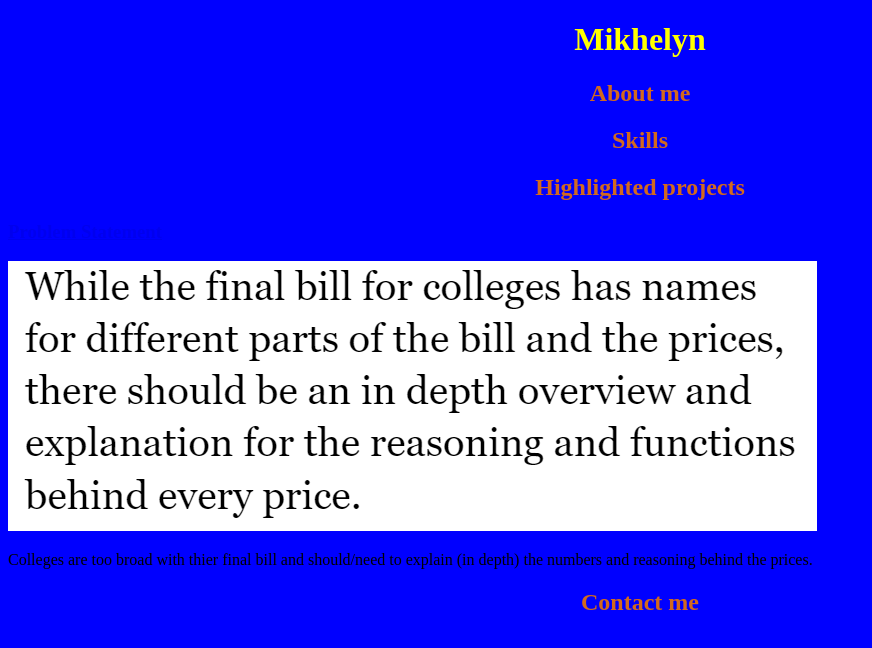
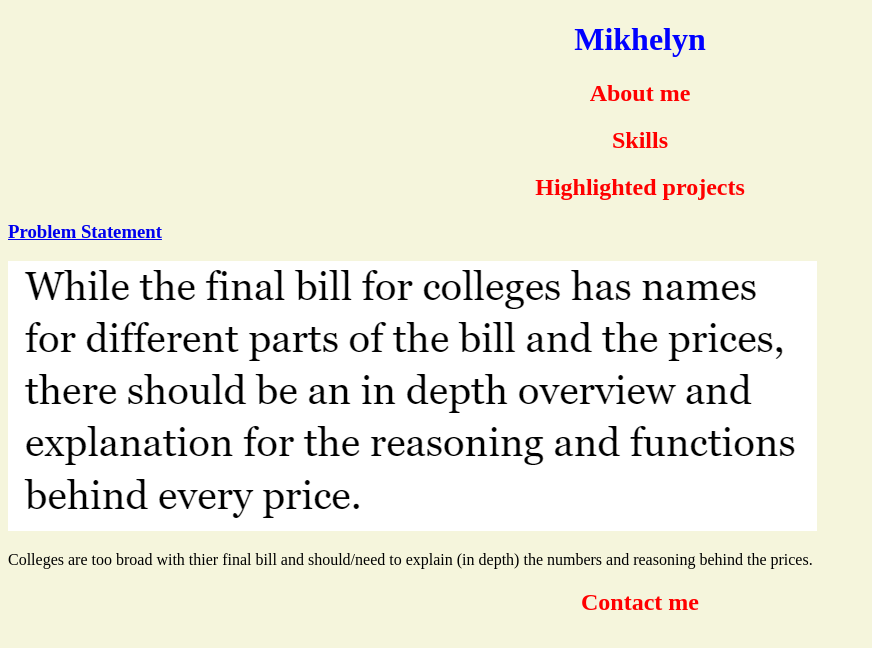
Before and after one commit to MbowieUSC/MbowieUSC.github.io, a plain HTML site: page index.html in a window 1280 px wide. Shown: the whole page, without its empty margins (0-872 px from the left). Drawn offline with Linux system fonts and the light colour scheme.

Commit message:
StyleAlter

```diff
--- a/styles.css
+++ b/styles.css
@@ -1,17 +1,17 @@
 body {
-    background-color:blue ;
+    background-color:beige ;
     font-family:'Times New Roman', Times, serif;
 }
 h1 {
 
     text-align: center;
-    color: yellow;
+    color: blue;
 }
 h2{
-    color: chocolate;
+    color: red;
     text-align: center;
 }
 .about {
-    color:purple;
+    color:black;
     text-align: right;
 }
```
